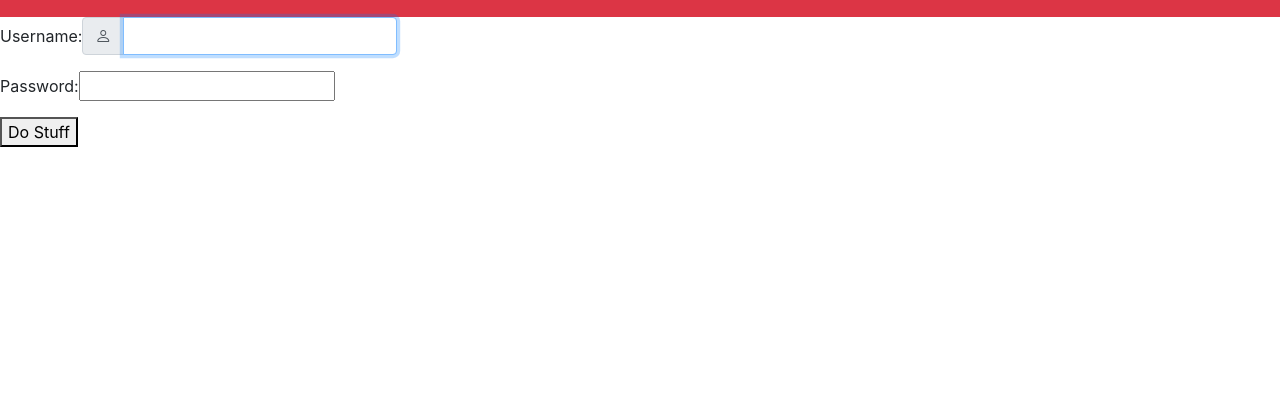
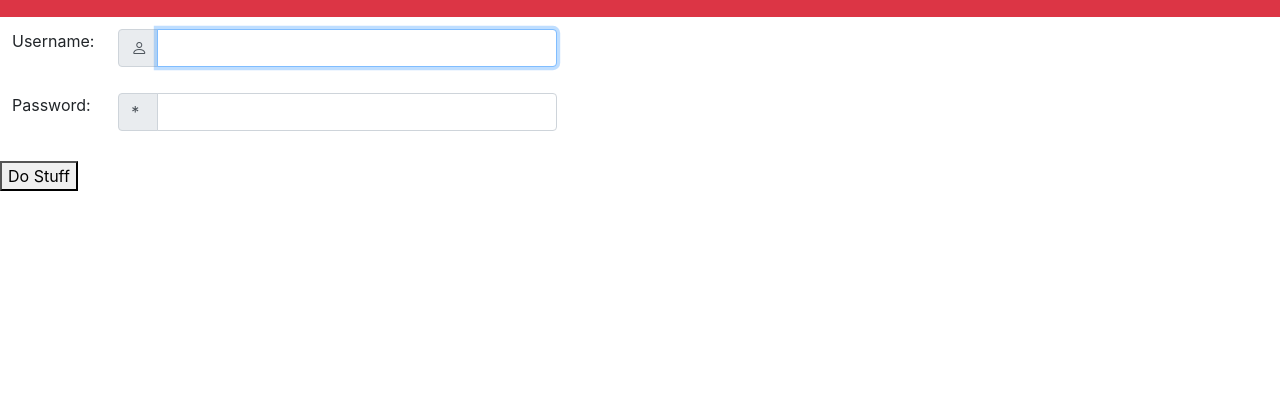
Before and after one commit to LucRome/SWE_Semester4, a Django app: page /accounts/login/ in a window 1280 px wide. Shown: the part 151-547 px from the top of the page. Run offline with Django 3.2, Linux system fonts and the light colour scheme; some libraries are stand-ins or nearby versions.

Commit message:
login: use table to style input form

```diff
--- a/eCourse_backend/templates/registration/login.html
+++ b/eCourse_backend/templates/registration/login.html
@@ -1,4 +1,16 @@
 {% extends "base.html" %}
+
+{% block additional-head %}
+<style>
+    input {
+        max-width: 400px;
+    }
+
+    .input-group-text {
+        width: 40px;
+    }
+</style>
+{% endblock %}
 
 {% block navbar-content %}
 <h2>Login</h2>
@@ -28,8 +40,13 @@
 <!-- Formular -->
 <form method="post">
     {% csrf_token %}
-    <div class="form-group form-inline">
-        <label for="email">{{ form.username.label_tag }}</label>
+    <table class="table table-borderless">
+        <tbody>
+            <tr>
+                <td style="width: 0px;">
+                    <label for="id_username">{{ form.username.label_tag }}</label>
+                </td>
+                <td>
                     <!-- <input type="email" class="form-control" placeholder="Enter E-Mail" id="ema" -->
                     <div class="input-group">
                         <div class="input-group-prepend">
@@ -40,13 +57,26 @@
                         <input id="id_username" class="form-control" type="text" name="username" autofocus=""
                         autocapitalize="none" autocomplete="username" maxlength="150" required="">
                     </div>
+                </td>
+            </tr>
+            <tr>
+                <td>
+                    <label for="id_password">{{form.password.label_tag}}</label>
+                </td>
+                <td>
+                    <div class="input-group">
+                        <div class="input-group-prepend">
+                            <div class="input-group-text">
+                                *
                             </div>
-
-    <div class="form-group form-inline">
-        <label for="password">{{form.password.label_tag}}</label>
-        <div> {{form.password }} </div>
                         </div>
-
+                        <input id="id_password" class="form-control" type="password" name="password"
+                        autocomplete="current-password" required="">
+                    </div>
+                </td>
+            </tr>
+        </tbody>
+    </table>
     <button type="submit">Do Stuff</button>
 </form>
 
```
Lines whose indentation alone changed are shown as unchanged.
